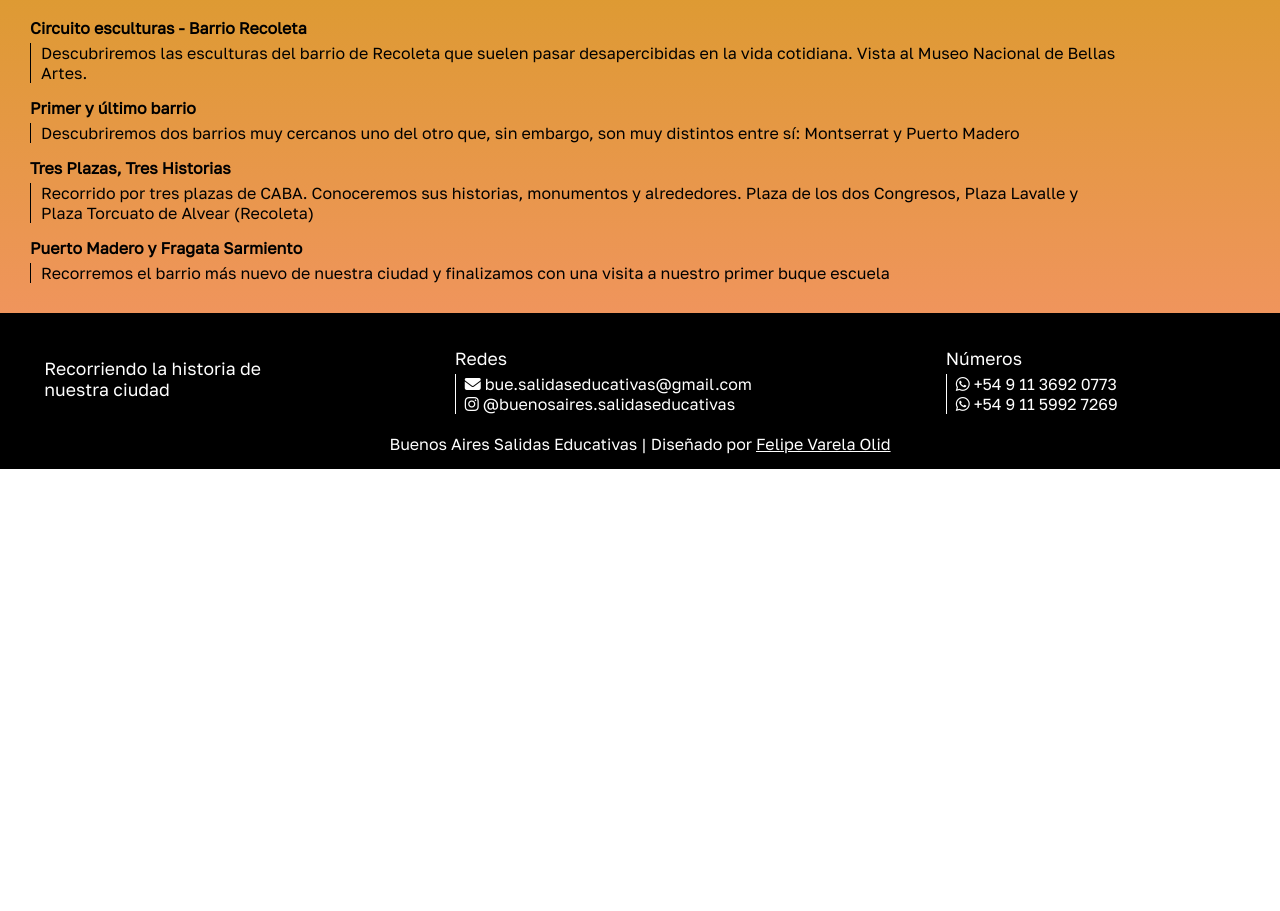
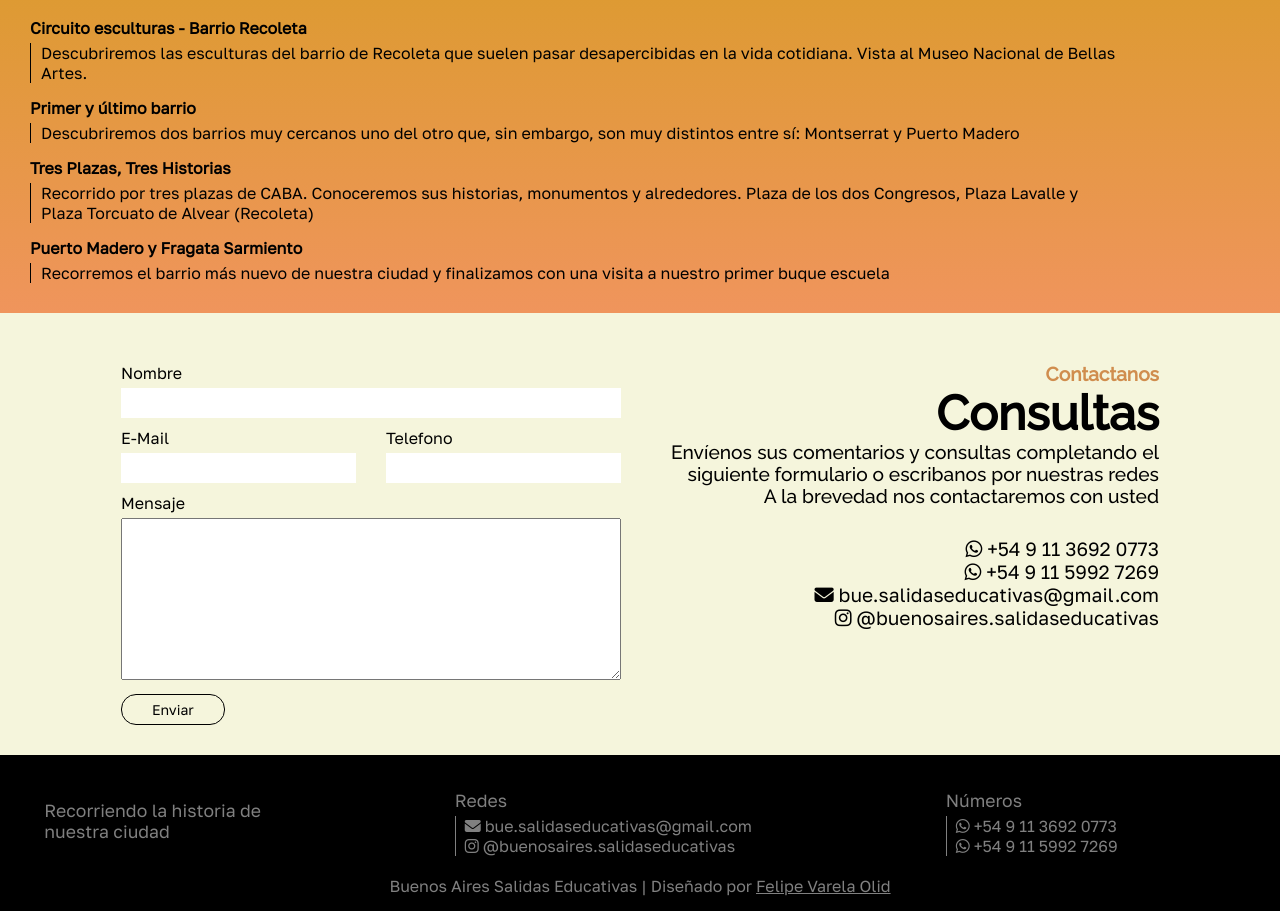
Before and after one commit to FelipeVO/buenosairesvisitasguiadas, a plain HTML site: page subpaginas/subpagina1.html in a window 1280 px wide. Shown: the part 1831-2742 px from the top of the page. Before the commit the page ends 2300 px from the top, so only its background shows below. Drawn offline with nearby package versions, Linux system fonts and the light colour scheme.

Commit message:
martes 21 1

```diff
--- a/css/estilos.css
+++ b/css/estilos.css
@@ -531,13 +531,13 @@ form{
 footer{
     height: auto;
     background-color: black;
-    color: white;
+    color: grey;
     padding-top: 25px;
     padding-bottom: 15px;
 }
 
 footer a{
-    color: white;
+    color: grey;
 }
 
 .contenedor-footer{
@@ -559,7 +559,7 @@ footer a{
 }
 
 .contenedor-footer a{
-border-left: 1px solid white;
+border-left: 1px solid;
 padding-left: 9px;
 }
 
@@ -738,6 +738,12 @@ padding-left: 9px;
         font-size: 20px;
       }
 
+      .hero{
+        height: auto;
+        width: auto;
+        max-width: 900px;
+
+      }
     }
 
     /* Seccion 2 Tours */
@@ -916,7 +922,7 @@ padding-left: 9px;
             font-size: .8em;
     }}
 
-    /* Seccion 5 Footer */
+    /* Seccion 6 Footer */
 
     @media screen and (max-width: 858px){
         footer{
@@ -926,6 +932,8 @@ padding-left: 9px;
         gap: 10px;
         padding-block: 12px;
         padding-bottom: 20px;
+        text-align: left;
+        font-size: .6em;
         }
 
         .contenedor-footer{
--- a/subpaginas/subpagina1.html
+++ b/subpaginas/subpagina1.html
@@ -7,7 +7,6 @@
     <link rel="shortcut icon" href="../assets/bus.png" type="image/x-icon">
     <link rel="stylesheet" href="../css/estilos.css">
     <script src="https://kit.fontawesome.com/c8452dd290.js" crossorigin="anonymous"></script>
-    <script src="../js/funciones.js"></script>
     <title>Visitas Guiadas</title>
 </head>
 
@@ -25,7 +24,7 @@
                 </li>
 
                 <li class="nav_item">
-                    <a href="#tours1" class="nav_link"> Circuitos</a>
+                    <a href="#circuitos" class="nav_link"> Circuitos</a>
                 </li>
                 <li class="nav_item">
                     <a href="#contacto" class="nav_link"> Contacto</a>
@@ -61,7 +60,7 @@
     </section>
 
 <!-- Seccion 2 -->
-<section class="sub-background">
+<section class="sub-background" id="circuitos">
     <section class="circuitos historicos" id="circuito1">
         <div class= "circuitos-textos">
             <h2>1. Circuitos históricos</h2>
@@ -162,6 +161,54 @@
     </section>
 </section>
 
+<!-- Seccion 5 Contacto -->
+<section class="contacto" id="contacto">
+    <section class="contacto-box">
+        <form id="form">
+            <div class="field">
+            <label for="nombre">Nombre</label>
+            <input type="text" name="nombre" id="nombre" required>
+            </div>
+
+            <div class="field">
+            <label for="email">E-Mail</label>
+            <input type="text" name="email" id="email" class="datos" required>
+            </div>
+            <div class="field">
+            <label for="telefono">Telefono</label>
+            <input type="text" name="telefono" id="telefono" class="datos">
+            </div>
+            <div class="field">
+                <label for="mensaje">Mensaje</label>
+                <textarea type="text" name="mensaje" id="mensaje" rows="10" required></textarea>
+            </div>
+
+            <input type="submit" id="button" value="Enviar" >
+        </form>
+
+        <div class="contacto-texto">
+            <h2>Consultas</h2>
+            <h3>Envíenos sus comentarios y consultas completando el siguiente formulario o escribanos por nuestras redes <br>
+                A la brevedad nos contactaremos con usted</h3>
+
+            <ul>
+                <li><a href="" target="_blank"><i class="fa-brands fa-whatsapp"></i> +54 9 11 3692 0773</a></li>
+                <li><a href="" target="_blank"><i class="fa-brands fa-whatsapp"></i> +54 9 11 5992 7269</a> </li></li>
+                <li><a href="" target="_blank"><i class="fa-solid fa-envelope"></i> bue.salidaseducativas@gmail.com</a>
+                <li> <a href="https://www.instagram.com/buenosaires.salidaseducativas/" target="_blank"><i class="fa-brands fa-instagram"></i> @buenosaires.salidaseducativas</a></li>
+            </ul>
+        </div>
+    </section>
+</section>
+
+<script type="text/javascript"
+  src="https://cdn.jsdelivr.net/npm/@emailjs/browser@3/dist/email.min.js"></script>
+
+<script type="text/javascript">
+  emailjs.init('7OqZPK9k9kMsm3hKP')</script>
+
+<script src="../js/funciones.js"></script>
+
 <!-- Seccion Footer -->
 <footer>
     <div class="contenedor-footer">
```
Also changed, not shown: index.html (+6 -5 lines).
